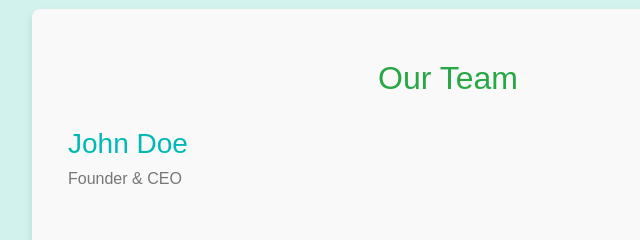
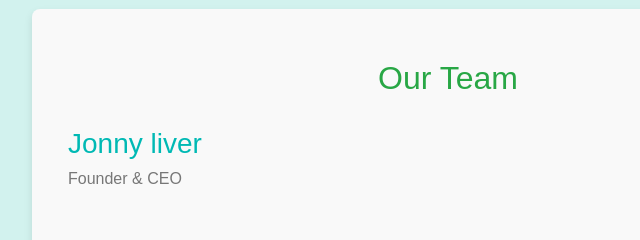
Before and after one commit to nitusharma3008/job-scan-cosultancy, a plain HTML site: page app/index.html in a window 1280 px wide. Shown: the part 1100-1340 px from the top of the page, 28-668 px from the left. Drawn offline with nearby package versions, Linux system fonts and the light colour scheme.

Commit message:
Name changed

```diff
--- a/app/index.html
+++ b/app/index.html
@@ -374,7 +374,7 @@
 
                     <div class="team-member">
                         <div class="member-info">
-                            <h3 class="">John Doe</h3>
+                            <h3 class="">Jonny liver</h3>
                             <p>Founder & CEO</p>
                         </div>
                         <div class="member-image" style="background-image: url('https://img.freepik.com/free-photo/serious-man-formal-jacket-tie-standing-camera_1262-20387.jpg');"></div> <!-- Image placeholder -->
```
